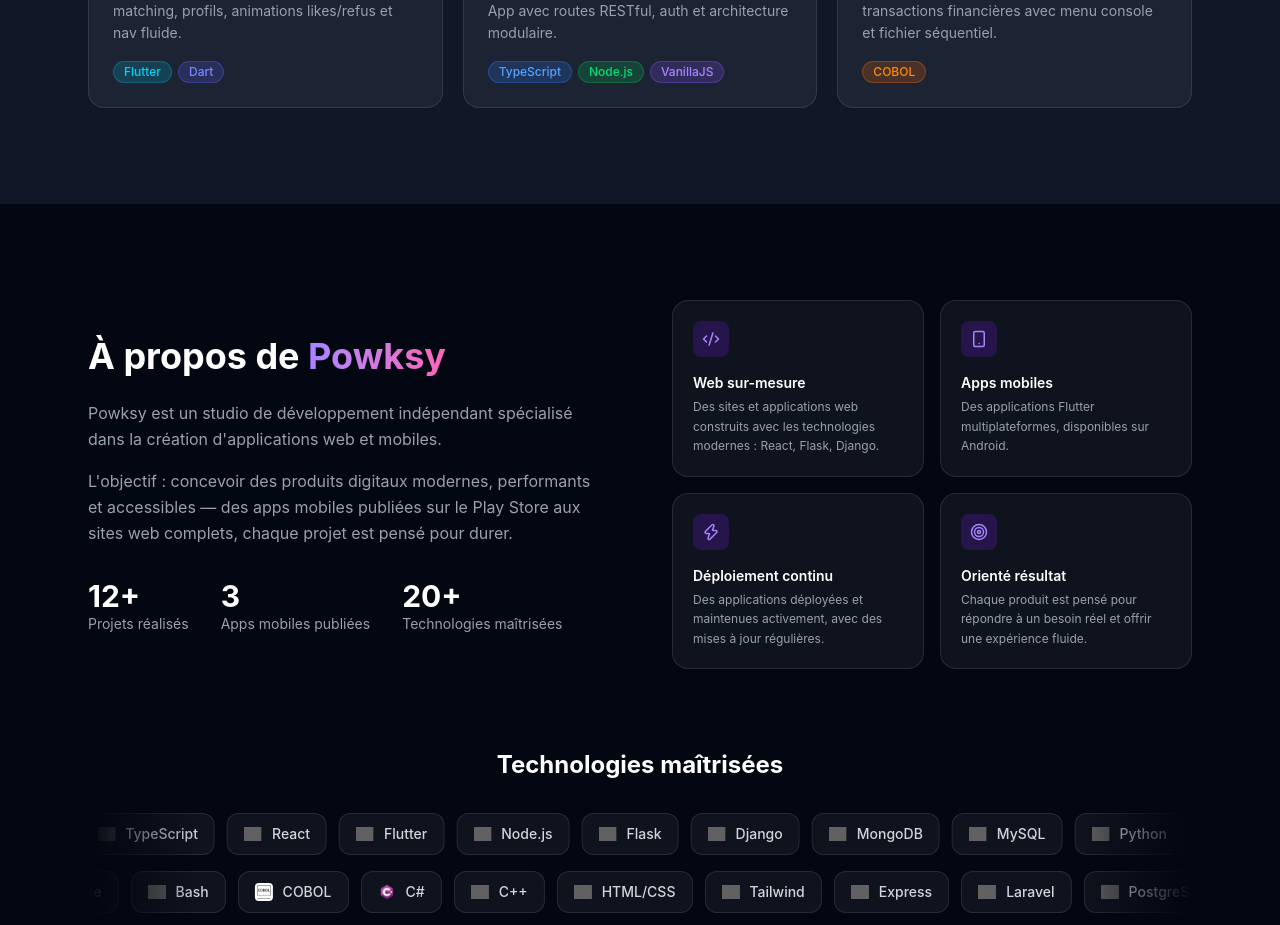
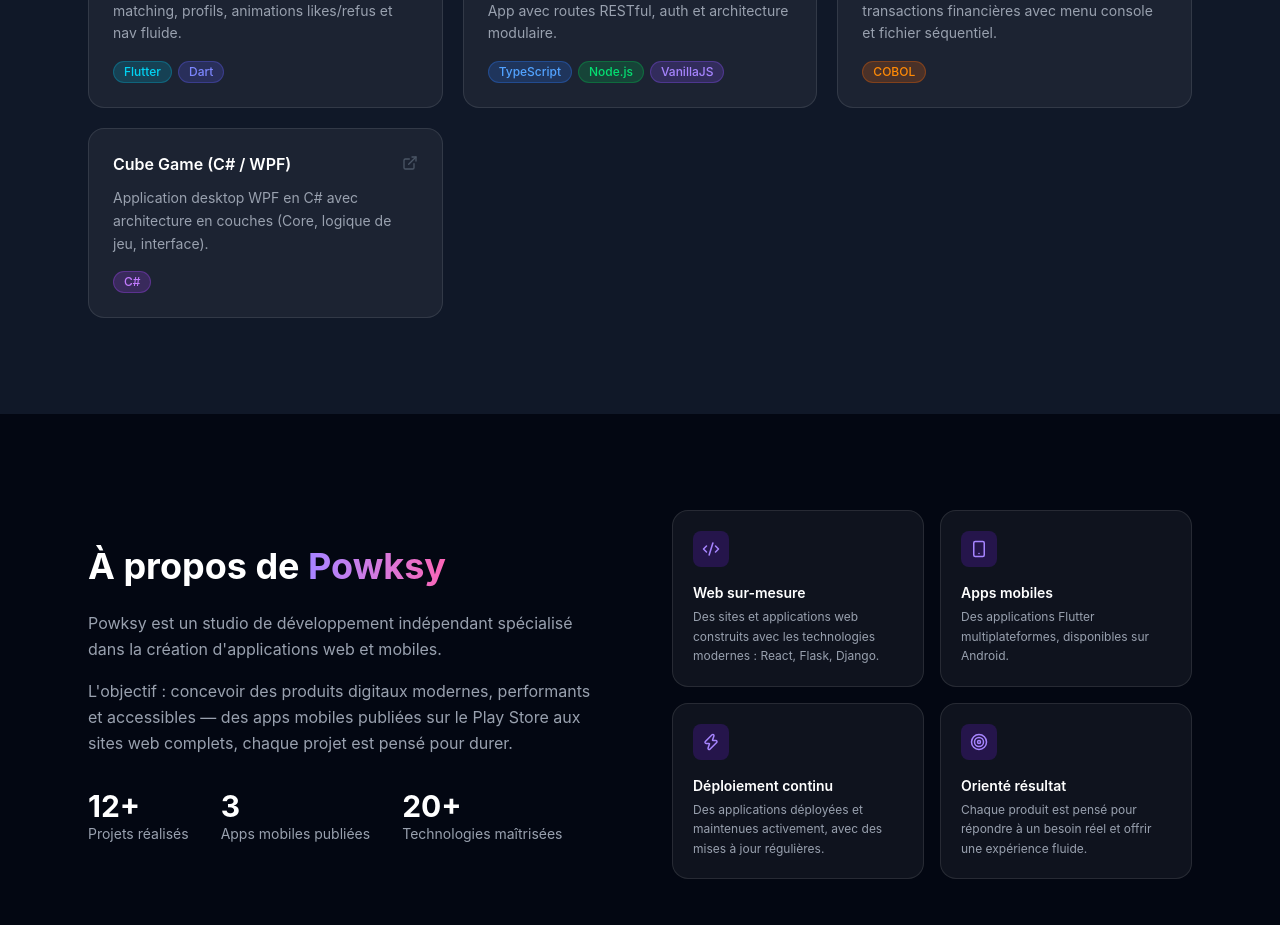
Before and after one commit to powksy94/powksy-website, a React (Vite) app: page / in a window 1280 px wide. Shown: the part 3160-4085 px from the top of the page. Built offline with nearby package versions, Linux system fonts and the light colour scheme; grey boxes are pictures that could not be loaded.

Commit message:
feat: add Cube Game C#/WPF project to portfolio

```diff
--- a/src/components/Portfolio.tsx
+++ b/src/components/Portfolio.tsx
@@ -92,6 +92,12 @@ const projects = [
     tech: ['COBOL'],
     link: 'https://github.com/powksy94/Cobol_test_transaction',
   },
+  {
+    title: 'Cube Game (C# / WPF)',
+    description: 'Application desktop WPF en C# avec architecture en couches (Core, logique de jeu, interface).',
+    tech: ['C#'],
+    link: 'https://github.com/powksy94/cube-csharp-project',
+  },
 ]
 
 export default function Portfolio() {
```
